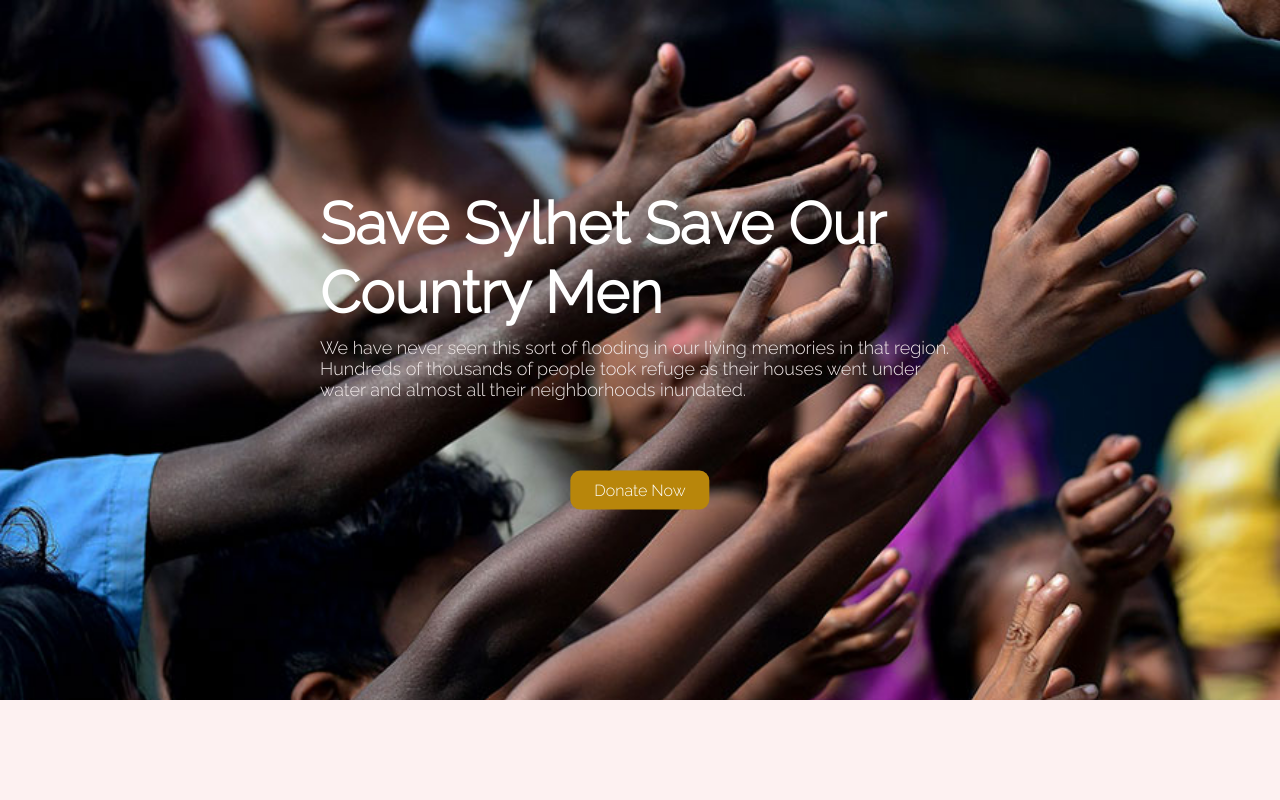
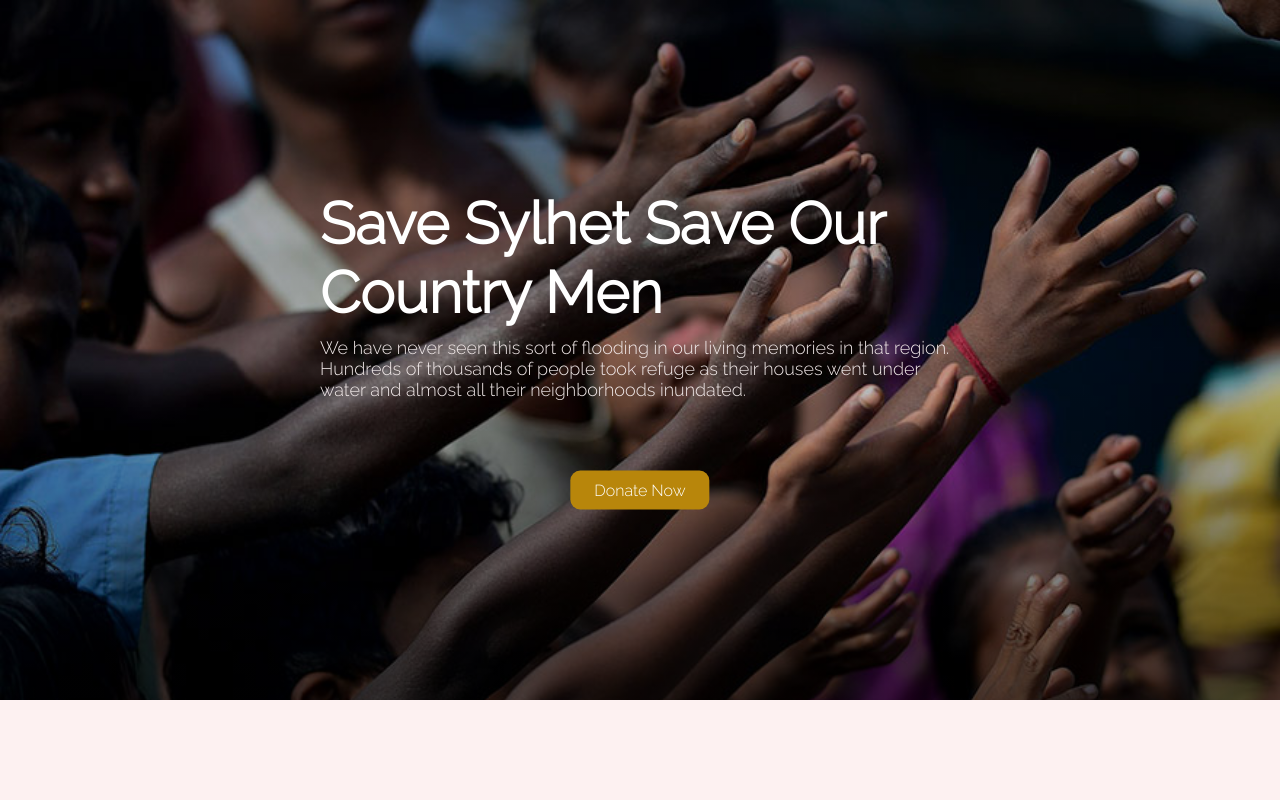
Before and after one commit to zayedhossain120/DonateSylhet, a plain HTML site: page index.html in a window 1280 px wide. Shown: the top 800 px of the page. Drawn offline with Linux system fonts and the light colour scheme.

Commit message:
banner img added

```diff
--- a/style.css
+++ b/style.css
@@ -8,7 +8,7 @@ body {
 
 .banner-img {
     position: relative;
-    background: url(images/donation13.jpg), linear-gradient(rgba(0, 0, 0, 0.459), rgba(0, 0, 0, 0.219), rgba(0, 0, 0, 0.644));
+    background: linear-gradient(rgba(0, 0, 0, 0.459), rgba(0, 0, 0, 0.219), rgba(0, 0, 0, 0.644)), url(images/donation13.jpg);
     background-size: cover;
     height: 700px;
     overflow: hidden;
@@ -227,6 +227,7 @@ body {
     display: flex;
     align-items: center;
     justify-content: center;
+    margin-top: 35px;
 }
 
 .mail-input input {
```
